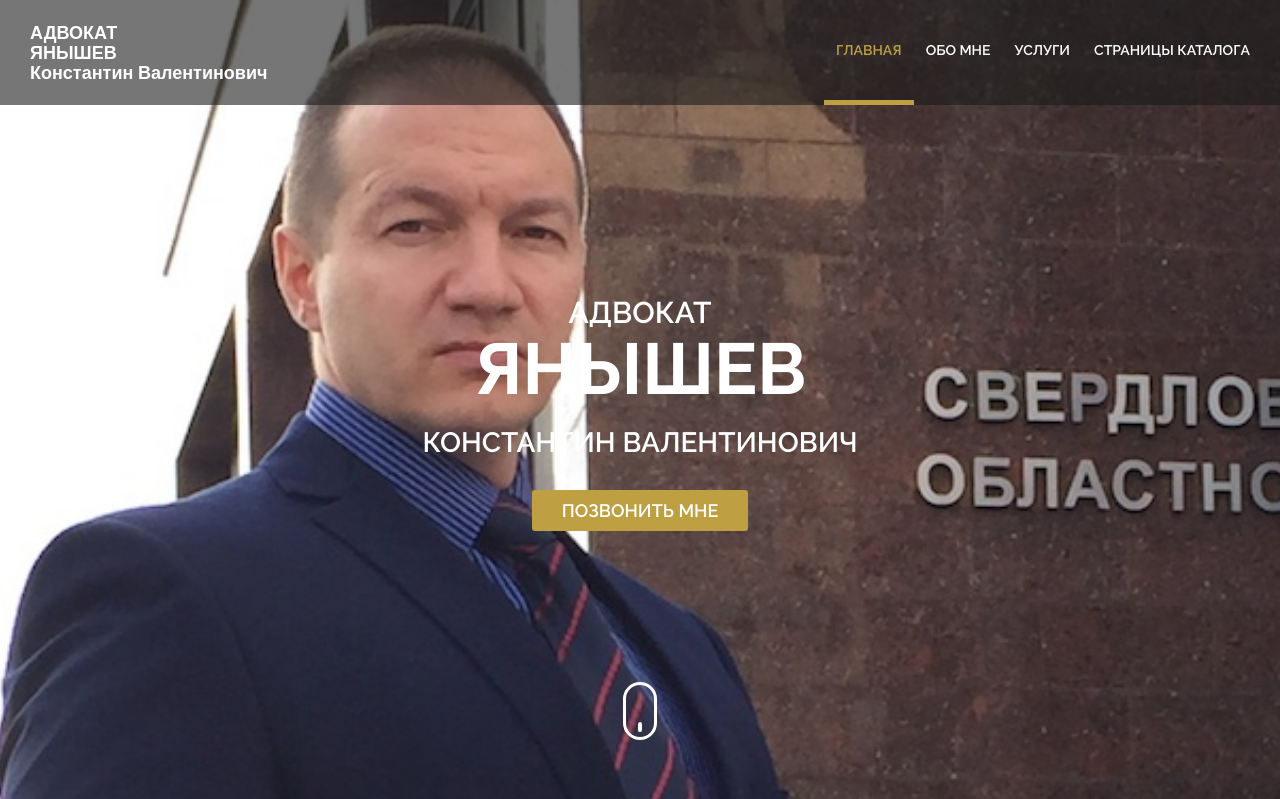
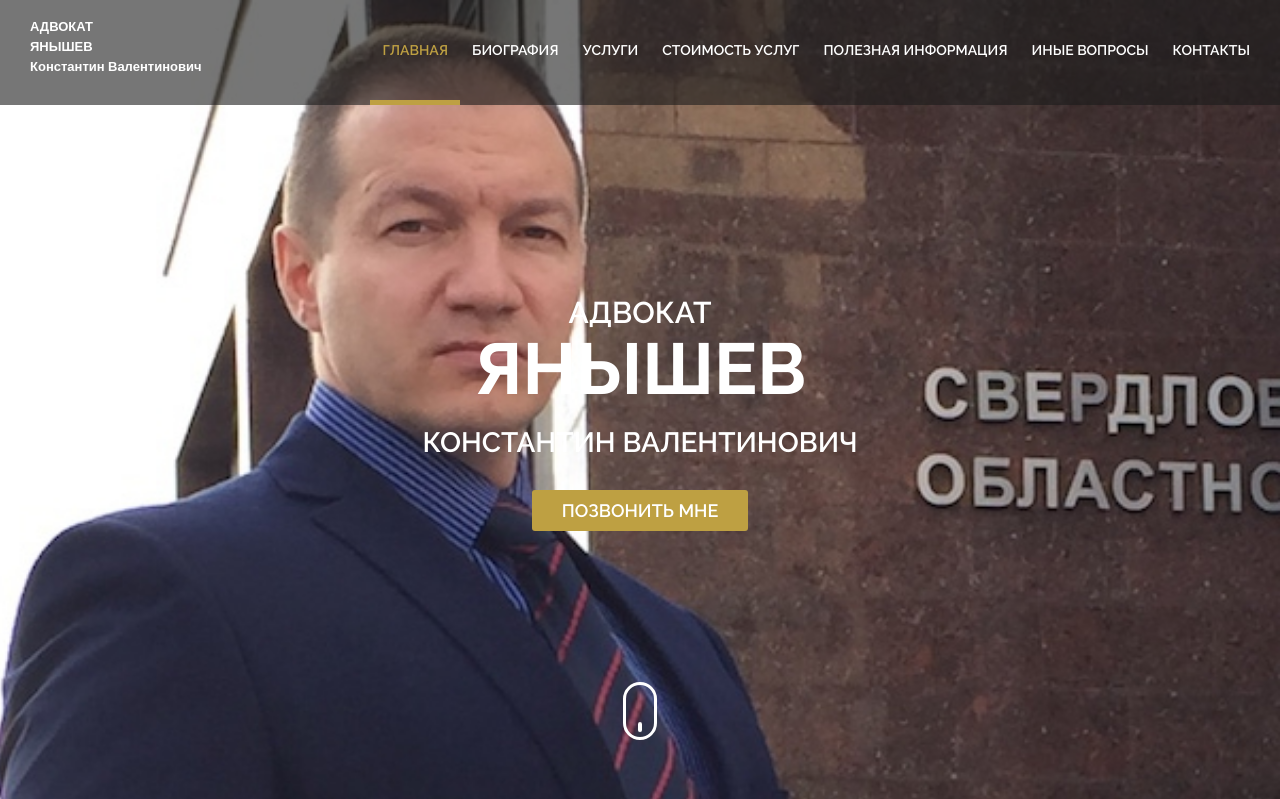
Before and after one commit to PRakulaStudio/Yanyshev, a PHP site: page / in a window 1280 px wide. Shown: the top 799 px of the page. Run offline with PHP 8.4, Linux system fonts and the light colour scheme.

Commit message:
adaptive css fixes

```diff
--- a/css/responsive.css
+++ b/css/responsive.css
@@ -21,6 +21,10 @@
 .blog-info .blog-meta p a { margin-bottom: 3px; }
 .contact .social ul li a { padding-right: 20px; }
 .slidebar-share ul li a { padding: 0 5px; }
+.navbar-default .navbar-brand {
+ font-size: 13px;
+ padding: 16px 0;
+}
 
 
 }
@@ -100,6 +104,15 @@
  .chart-bar h3 { font-size: 18px; display: block; padding-left:30px; line-height: 26px; }
 .author-details .author-avtar { display: block; }
 .author-details .author-name { padding-left: 0px; }
+.navbar-default .navbar-brand {
+ font-size: 11px;
+ line-height: 18px;
+}
+
+.footer .left p {
+ display: flex;
+ flex-direction: column;
+}
 
 }
 
@@ -174,7 +187,8 @@
 .contact-content.show-contact { overflow-y: scroll; overflow-x: auto;}
 .slidebar-widget { margin-bottom: 0px; }
  .page-section-pt.footer .content  p{
-  font-size: 9px;
+  font-size: 12px;
+  line-height: 22px;
  }
  .page-section-pt.footer .content a{
   font-size: 13px;
@@ -271,9 +285,24 @@
 .error p { line-height: 30px; }
 .page-section-pt { padding: 0; }
  .page-section-pt.footer .content  p{
-  font-size: 9px;
+  font-size: 11px;
  }
  .page-section-pt.footer .content a{
   font-size: 13px;
  }
 }
+
+@media (max-width: 400px) {
+ .page-section-pt.footer .content p {
+  font-size: 8px;
+  line-height: 15px;
+ }
+}
+
+@media (max-width: 320px) {
+ .navbar-default .navbar-brand{
+   font-size: 14px;
+   padding: 15px 0;
+   height:auto;
+ }
+}
--- a/css/style.css
+++ b/css/style.css
@@ -335,7 +335,7 @@ margin-left: -17px; line-height: 50px; }
 .service-block { position: relative; overflow: hidden; margin-right: 30px; min-height: 330px;}
 .service-block span { font-size: 50px; color: #a1aab6; display: block; margin-bottom: 30px; }
 .service-block h2 { font-weight: 500; margin-bottom: 30px }
-.service-block p { margin-bottom: 60px; }
+.service-block p { margin-bottom: 60px; overflow: hidden; max-height: 164px;}
 .service-block .contact-button { height: 5px; position: absolute; bottom: 0; left: 0px; right: 0px; background: #bea042; transition: all 0.3s ease-in-out;   -webkit-transition: all 0.3s ease-in-out; -o-transition: all 0.3s ease-in-out; -moz-transition: all 0.3s ease-in-out; -ms-transition: all 0.3s ease-in-out; }
 .service-block .contact-button:hover { background: #282828  ; }
 .service-block .contact-button a span { font-size: 16px; display: inline-block; margin-bottom: 0px; color: #fff; line-height: 100px; padding: 0px 20px; transition: all 0.9s ease-in-out;   -webkit-transition: all 0.9s ease-in-out; -o-transition: all 0.9s ease-in-out; -moz-transition: all 0.9s ease-in-out; -ms-transition: all 0.9s ease-in-out; }
--- a/index.html
+++ b/index.html
@@ -65,14 +65,18 @@
 	  <div class="collapse navbar-collapse navbar-ex1-collapse">
 	    <ul id="navbar" class="nav navbar-nav navbar-right" data-global-container="menu">
 	      <li class="active"><a href="index.html#home" class="page-scroll">Главная</a></li>
-	      <li><a href="index.html#about" class="page-scroll">Обо мне</a></li>
-	       <li><a href="index.html#service" class="page-scroll">Услуги</a></li>
-	       <li class="dropdown">
-            <a href="index.html#" data-toggle="dropdown" class="dropdown-toggle">Страницы каталога</a>
-            <ul class="dropdown-menu">
-                <li><a href="blog-single.html">Адвокат по убийству</a></li>
-            </ul>
-        </li>
+            <li class="dropdown">
+                <a href="#" data-toggle="dropdown" class="dropdown-toggle">Биография</a>
+                <ul class="dropdown-menu">
+                    <li><a href="blog-single.html">Адвокат по убийству</a></li>
+                </ul>
+            </li>
+            <li class="dropdown"><a href="#" data-toggle="dropdown" class="dropdown-toggle">Услуги</a></li>
+            <li class="dropdown"><a href="#" data-toggle="dropdown" class="dropdown-toggle">Стоимость услуг</a></li>
+            <li class="dropdown"><a href="#" data-toggle="dropdown" class="dropdown-toggle">Полезная информация</a></li>
+            <li><a href="#">Иные вопросы</a></li>
+            <li><a href="#">Контакты</a></li>
+
 	    </ul>
    </div>
 </nav>
@@ -399,7 +403,7 @@
      <div class="content">
          <div class="clearfix">
              <div class="left">
-                 <p>Телефон: +7 (912) 631-20-28</p>
+                 <p>Телефон: <span>+7 (912) 631-20-28</span></p>
              </div>
              <div class="center">
                  <p>© 2017&nbsp;Адвокат ЯНЫШЕВ&nbsp;Константин Валентинович</p>
```
Also changed, not shown: blog-single.html (+8 -8 lines).
